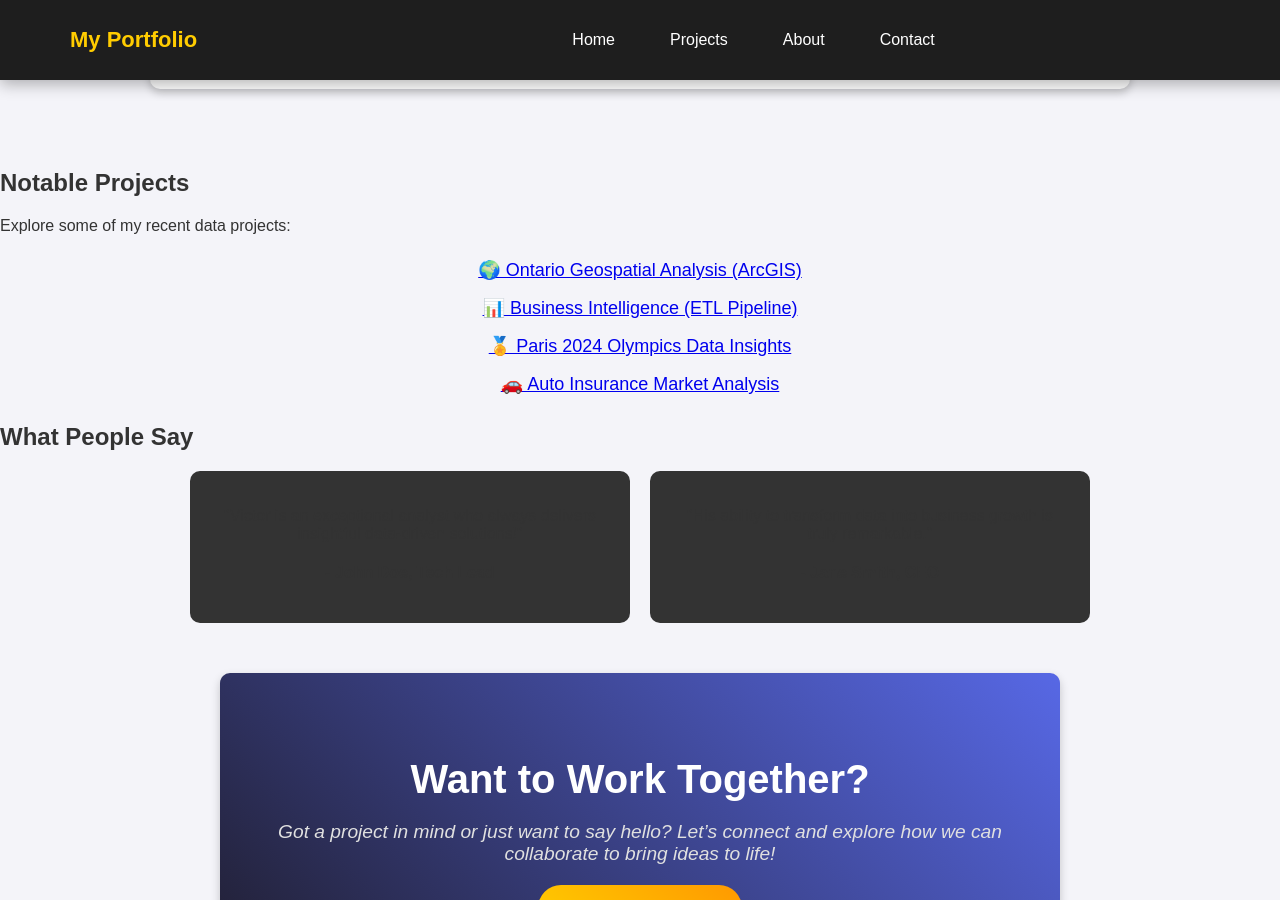
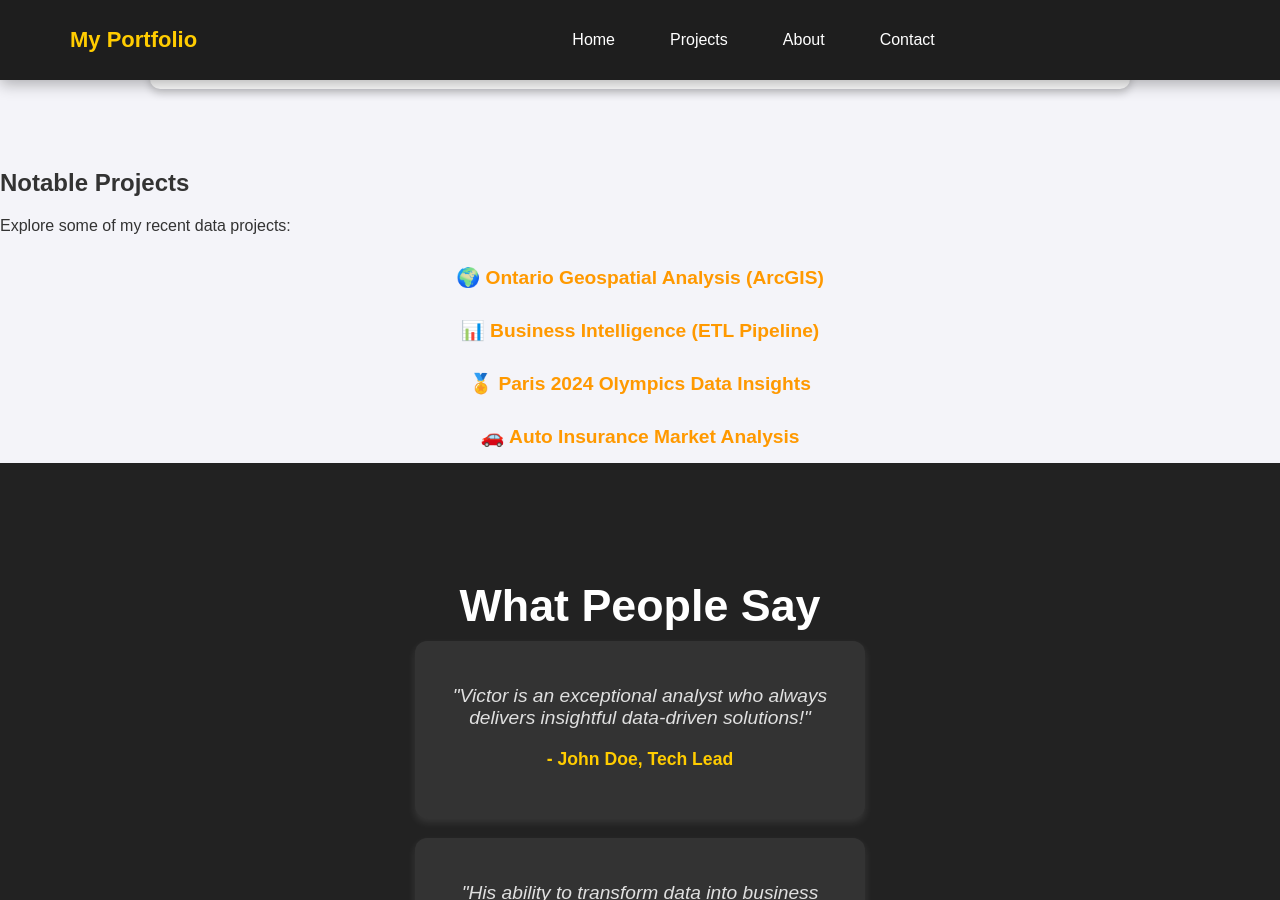
Before and after one commit to Vicmandip1/Portfolio, a Jekyll site: the page about.html, which Jekyll copies as it is, in a window 1280 px wide and 900 px high, scrolled down 2877 px. Built offline with Jekyll 4.4.1, drawn with Linux system fonts in a browser that asks for light colours.

Commit message:
Update about.css

```diff
--- a/assets/styles/about.css
+++ b/assets/styles/about.css
@@ -257,100 +257,132 @@ body {
 .cta-button:hover {
     transform: scale(1.1);
 }
-==============================
+/* ==============================
+   ✅ Notable Projects Section
+================================= */
+.projects-section {
+    text-align: center;
+    padding: 80px 20px;
+    background: #f4f4f4;
+}
+
+.projects-section h2 {
+    font-size: 2.8rem;
+    font-weight: bold;
+    color: #222;
+    margin-bottom: 10px;
+}
+
+.projects-section p {
+    font-size: 1.2rem;
+    color: #555;
+    margin-bottom: 30px;
+}
+
+/* ✅ Centering the Project List */
+.project-list {
+    list-style: none;
+    padding: 0;
+    max-width: 800px;
+    margin: auto;
+    text-align: center;
+}
+
+.project-list li {
+    font-size: 1.2rem;
+    margin: 15px 0;
+}
+
+.project-list a {
+    text-decoration: none;
+    font-weight: bold;
+    color: #ff9900;
+    transition: color 0.3s ease-in-out;
+}
+
+.project-list a:hover {
+    color: #ff6600;
+    text-decoration: underline;
+}
+
+/* ==============================
    ✅ Testimonials Section
 ================================= */
 .testimonials {
     text-align: center;
-    padding: 50px;
+    padding: 80px 20px;
     background: #222;
     color: white;
+}
+
+.testimonials h2 {
+    font-size: 2.8rem;
+    font-weight: bold;
+    margin-bottom: 10px;
 }
 
 .testimonial-slider {
     display: flex;
     justify-content: center;
+    flex-wrap: wrap;
     gap: 20px;
+    max-width: 900px;
+    margin: auto;
     animation: fadeIn 2s ease-in-out;
 }
 
 .testimonial {
     background: #333;
-    padding: 20px;
-    border-radius: 10px;
+    padding: 25px;
+    border-radius: 12px;
     max-width: 400px;
     text-align: center;
-}
-/* ==============================
-   ✅ Notable Projects Section
-================================= */
-.projects-section {
-    text-align: center;
-    padding: 60px 20px;
-    background: #f4f4f4;
-}
-
-.projects-section h2 {
-    font-size: 2.5rem;
-    color: #222;
-    margin-bottom: 20px;
-}
-
-.project-grid {
-    display: grid;
-    grid-template-columns: repeat(2, 1fr); /* 2-column layout for desktop */
-    gap: 20px;
-    max-width: 1000px;
-    margin: auto;
-}
-
-.project-card {
-    background: white;
-    padding: 20px;
-    border-radius: 12px;
-    box-shadow: 0 4px 8px rgba(0, 0, 0, 0.15);
-    text-align: center;
-    transition: transform 0.3s ease-in-out, box-shadow 0.3s ease-in-out;
-}
-
-.project-card:hover {
-    transform: translateY(-5px);
-    box-shadow: 0 8px 16px rgba(0, 0, 0, 0.2);
-}
-
-.project-card img {
-    width: 100%;
-    height: auto;
-    border-radius: 8px;
-    margin-bottom: 15px;
-}
-
-.project-card h3 {
-    font-size: 1.5rem;
-    color: #333;
-}
-
-.project-card p {
-    font-size: 1rem;
-    color: #666;
-    margin-bottom: 15px;
-}
-
-.project-card .view-btn {
-    display: inline-block;
-    padding: 10px 20px;
-    font-size: 1rem;
-    font-weight: bold;
-    text-decoration: none;
-    color: #fff;
-    background: linear-gradient(45deg, #ffcc00, #ff9900);
-    border-radius: 30px;
+    box-shadow: 0 4px 8px rgba(255, 255, 255, 0.1);
     transition: transform 0.3s ease-in-out;
 }
 
-.project-card .view-btn:hover {
+.testimonial:hover {
     transform: scale(1.05);
 }
+
+.testimonial p {
+    font-size: 1.2rem;
+    font-style: italic;
+    color: #e0e0e0;
+}
+
+.testimonial h4 {
+    margin-top: 15px;
+    font-size: 1.1rem;
+    font-weight: bold;
+    color: #ffcc00;
+}
+
+/* ✅ Mobile Adjustments */
+@media screen and (max-width: 768px) {
+    .projects-section h2,
+    .testimonials h2 {
+        font-size: 2rem;
+    }
+
+    .projects-section p {
+        font-size: 1rem;
+    }
+
+    .project-list li {
+        font-size: 1rem;
+    }
+
+    .testimonial-slider {
+        flex-direction: column;
+        align-items: center;
+    }
+
+    .testimonial {
+        max-width: 90%;
+    }
+}
+
 /* ==============================
    ✅ Let's Connect Section
 ================================= */
```
